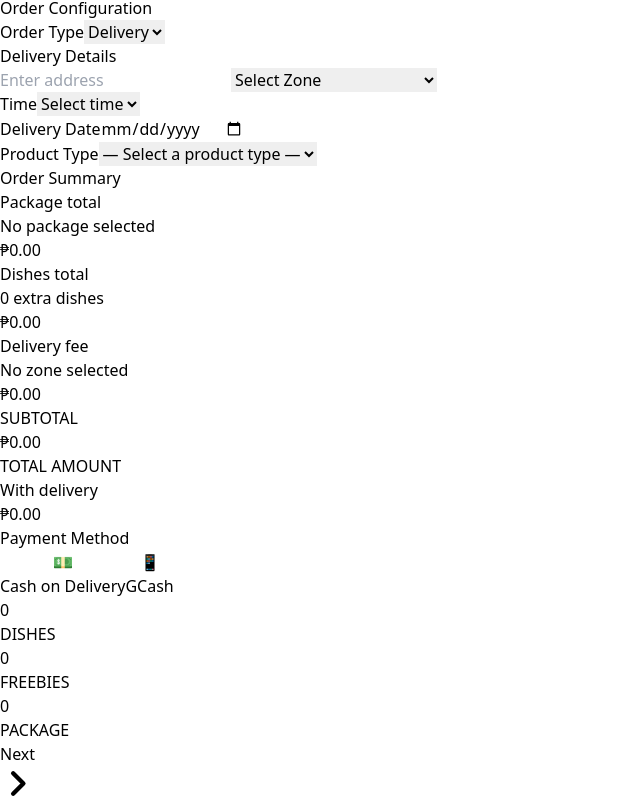
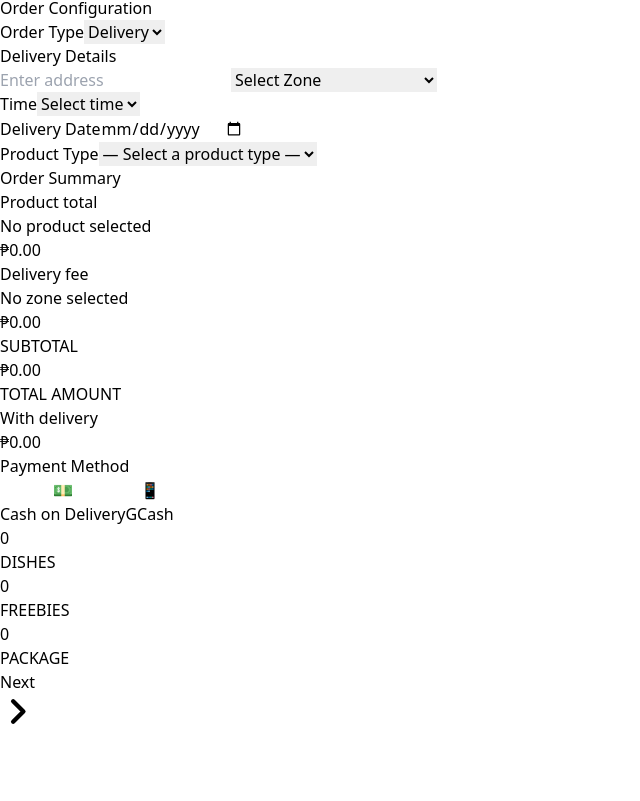
Before and after one commit to raysha23/JojoLechonBookingSystem, a React (Vite) app: page / in a window 1280 px wide. Shown: the part 5268-6069 px from the top of the page, without its empty margins (0-640 px from the left). After the commit the page ends 5997 px from the top, so only its background shows below. Built offline with nearby package versions, Linux system fonts and the light colour scheme.

Commit message:
Ang confirmation modal nalang ug receipt nga pwede ma download/save sa customer

```diff
--- a/src/components/summary/orderSummary.jsx
+++ b/src/components/summary/orderSummary.jsx
@@ -1,6 +1,5 @@
 import React from "react";
 import { deliveryCharges } from "../../data/deliveryfee-data";
-import { dishProducts } from "../../data/dishes-data";
 
 const EXTRA_DISH_PRICE = 700;
 
@@ -16,29 +15,39 @@ export default function OrderSummary({ orderState }) {
   const {
     orderType,
     zone,
+    productType,
     selectedProduct,
+    requiredDishes,
     extraDishes,
     paymentMethod,
     setPaymentMethod,
   } = orderState;
 
+  const fmt = (n) =>
+    "₱" + Number(n).toLocaleString("en-PH", { minimumFractionDigits: 2 });
+
+  // ── CALCULATIONS ──────────────────────────────────────────────────
   const packageTotal = selectedProduct ? selectedProduct.amount : 0;
+
+  // Required dishes come included in the package price (₱0 each)
+  const requiredDishCount = selectedProduct?.NoOfDishes || 0;
+
+  // Extra dishes: only count slots that have an actual dish selected
+  const filledExtraDishes = (extraDishes || []).filter((d) => d !== "");
+  const extraDishesTotal = filledExtraDishes.length * EXTRA_DISH_PRICE;
+
+  // Delivery fee
   const deliveryFee = orderType === "delivery" ? getDeliveryFee(zone) : 0;
 
-  // Count only extra dishes that have a selection
-  const filledExtraDishes = (extraDishes || []).filter((d) => d !== "");
-  const dishesTotal = filledExtraDishes.length * EXTRA_DISH_PRICE;
+  // Total dishes shown in footer = required (from package) + extra
+  const totalDishCount = requiredDishCount + filledExtraDishes.length;
 
-  // Discount from package (if your data has a discount field)
-  const discount = selectedProduct?.discount || 0;
-
-  const subtotal = packageTotal + dishesTotal + deliveryFee - discount;
-  const total = subtotal;
-
+  // Freebies count
   const freebiesCount = selectedProduct?.freebies?.length || 0;
 
-  const fmt = (n) =>
-    "₱" + Number(n).toLocaleString("en-PH", { minimumFractionDigits: 2 });
+  // Grand total
+  const total = packageTotal + extraDishesTotal + deliveryFee;
+  // ─────────────────────────────────────────────────────────────────
 
   return (
     <div className="bg-[#0d0d0d] text-white rounded-3xl p-8 shadow-2xl max-w-md mx-auto">
@@ -49,29 +58,42 @@ export default function OrderSummary({ orderState }) {
       <div className="space-y-5">
         {/* PRICE BREAKDOWN */}
         <div className="space-y-4">
+          {/* PACKAGE TOTAL */}
           <div className="flex justify-between items-start">
             <div>
-              <p className="font-bold text-sm tracking-tight">Package total</p>
+              <p className="font-bold text-sm tracking-tight">Product total</p>
               <p className="text-[10px] text-gray-500 font-medium">
                 {selectedProduct
                   ? selectedProduct.productName
-                  : "No package selected"}
+                  : "No product selected"}
               </p>
             </div>
-            <p className="font-bold text-lg">{fmt(packageTotal)}</p>
+            <p
+              className={`font-bold text-lg ${packageTotal > 0 ? "text-white" : "text-gray-600"}`}
+            >
+              {fmt(packageTotal)}
+            </p>
           </div>
 
-          <div className="flex justify-between items-start border-t border-gray-800 pt-4">
-            <div>
-              <p className="font-bold text-sm tracking-tight">Dishes total</p>
-              <p className="text-[10px] text-gray-500 font-medium">
-                {filledExtraDishes.length} extra{" "}
-                {filledExtraDishes.length === 1 ? "dish" : "dishes"}
-              </p>
+          {/* EXTRA DISHES TOTAL — only show when there are extra dishes */}
+          {filledExtraDishes.length > 0 && (
+            <div className="flex justify-between items-start border-t border-gray-800 pt-4">
+              <div>
+                <p className="font-bold text-sm tracking-tight">
+                  {productType === "dish_only"
+                    ? "Dishes total"
+                    : "Extra dishes total"}
+                </p>
+                <p className="text-[10px] text-gray-500 font-medium">
+                  {filledExtraDishes.length}{" "}
+                  {filledExtraDishes.length === 1 ? "dish" : "dishes"} × ₱700
+                </p>
+              </div>
+              <p className="font-bold text-lg">{fmt(extraDishesTotal)}</p>
             </div>
-            <p className="font-bold text-lg">{fmt(dishesTotal)}</p>
-          </div>
+          )}
 
+          {/* DELIVERY FEE — only show when delivery is selected */}
           {orderType === "delivery" && (
             <div className="flex justify-between items-start border-t border-gray-800 pt-4">
               <div>
@@ -80,22 +102,10 @@ export default function OrderSummary({ orderState }) {
                   {zone || "No zone selected"}
                 </p>
               </div>
-              <p className="font-bold text-lg">{fmt(deliveryFee)}</p>
-            </div>
-          )}
-
-          {discount > 0 && (
-            <div className="flex justify-between items-start border-t border-gray-800 pt-4">
-              <div>
-                <p className="font-bold text-sm tracking-tight text-emerald-500">
-                  Discount
-                </p>
-                <p className="text-[10px] text-gray-500 font-medium">
-                  Package bonus
-                </p>
-              </div>
-              <p className="font-bold text-lg text-emerald-500">
-                -{fmt(discount)}
+              <p
+                className={`font-bold text-lg ${deliveryFee > 0 ? "text-white" : "text-gray-600"}`}
+              >
+                {fmt(deliveryFee)}
               </p>
             </div>
           )}
@@ -107,7 +117,7 @@ export default function OrderSummary({ orderState }) {
             <p className="text-gray-500 font-bold uppercase text-[10px] tracking-widest">
               SUBTOTAL
             </p>
-            <p className="text-xl font-bold">{fmt(subtotal)}</p>
+            <p className="text-xl font-bold">{fmt(total)}</p>
           </div>
 
           <div className="bg-red-600 rounded-2xl p-5 flex justify-between items-center">
@@ -127,7 +137,6 @@ export default function OrderSummary({ orderState }) {
         <div className="pt-4 border-t border-gray-800">
           <h3 className="text-white font-bold text-sm mb-4">Payment Method</h3>
           <div className="grid grid-cols-2 gap-4">
-            {/* COD Button */}
             <button
               onClick={() => setPaymentMethod("cod")}
               className={`flex flex-col items-center justify-center p-4 rounded-2xl border-2 transition-all group ${
@@ -146,7 +155,6 @@ export default function OrderSummary({ orderState }) {
               </span>
             </button>
 
-            {/* GCash Button */}
             <button
               onClick={() => setPaymentMethod("gcash")}
               className={`flex flex-col items-center justify-center p-4 rounded-2xl border-2 transition-all group ${
@@ -170,8 +178,9 @@ export default function OrderSummary({ orderState }) {
         {/* FOOTER STATS */}
         <div className="grid grid-cols-3 pt-6 border-t border-gray-800">
           <div className="text-center">
+            {/* totalDishCount = required dishes (NoOfDishes) + filled extra dishes */}
             <p className="text-red-500 text-2xl font-bold leading-none mb-1">
-              {filledExtraDishes.length}
+              {totalDishCount}
             </p>
             <p className="text-[9px] text-gray-500 font-bold uppercase tracking-wider">
               DISHES
```
